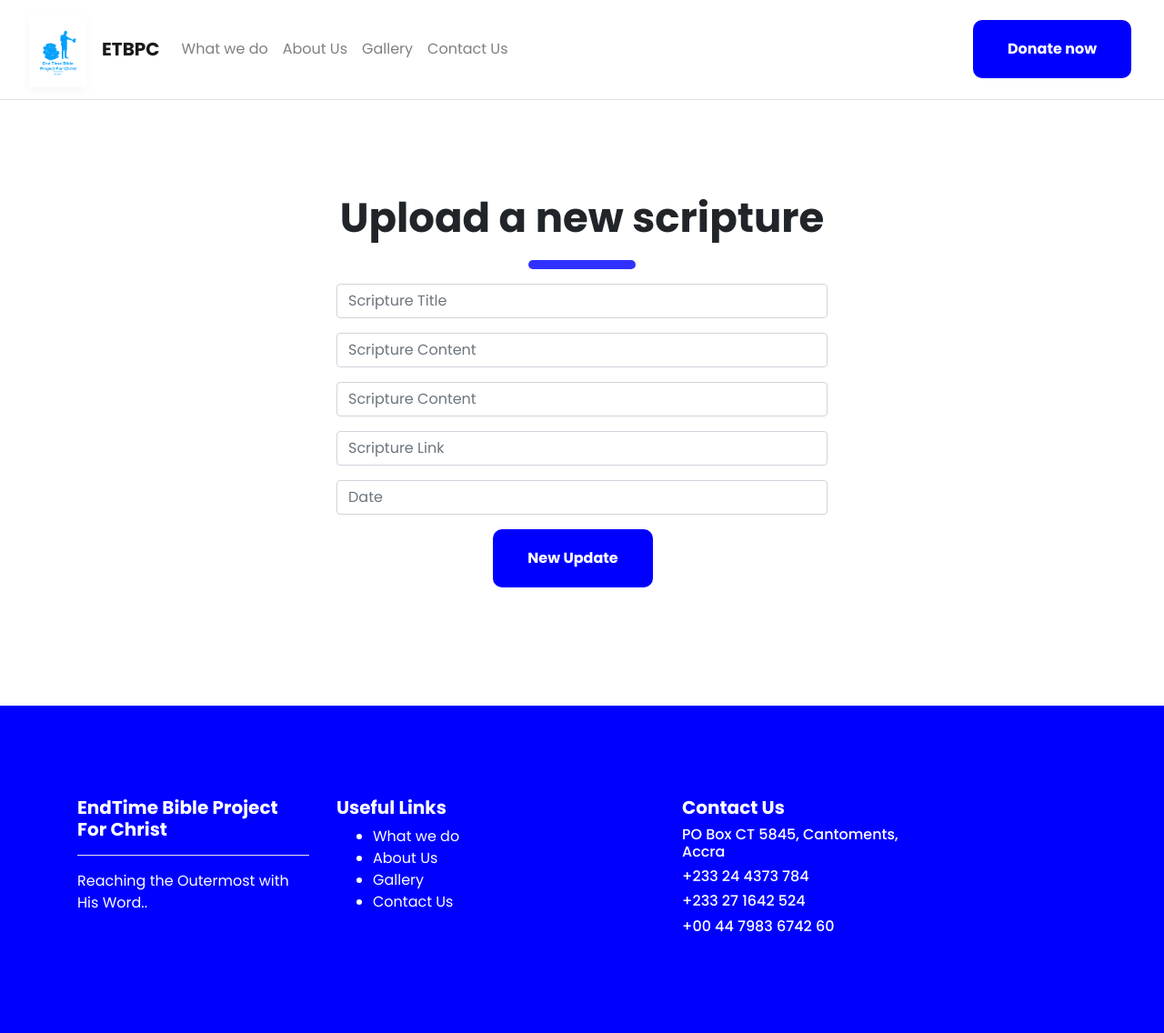
After one commit to Kweku7k/etbpc, a Flask app: page /addupdate in a window 1280 px wide. The commit adds this page. Shown: the whole page at 91% size. Run offline with Flask 2, Linux system fonts and the light colour scheme; some libraries are stand-ins or nearby versions.

Commit message:
push to update content

```diff
--- a/app.py
+++ b/app.py
@@ -24,20 +24,49 @@ class Scripture(db.Model):
     def __repr__(self):
         return f"Scripture('{self.id}', '{self.title}')"
 
+
+class Update(db.Model):
+    tablename = ['Update']
+
+    id = db.Column(db.Integer, primary_key=True)
+    field1 = db.Column(db.String)
+    field2 = db.Column(db.String)
+    field3 = db.Column(db.String)
+    field4 = db.Column(db.String)
+    date = db.Column(db.String)
+    date_created = db.Column(db.DateTime, default=datetime.utcnow)
+    # author = db.Column(db.String)
+    # image_file = db.Column(db.String(200), default='default.png')
+
+    def __repr__(self):
+        return f"Scripture('{self.id}', '{self.date}')"
+
 @app.route('/',methods=['GET','POST'])
 def home():
     scripture = Scripture.query.order_by(Scripture.id.desc()).first()
+    update = Update.query.order_by(Update.id.desc()).first()
     print(scripture)
-    return render_template('index.html', scripture=scripture)
+    print(update)
+    return render_template('index.html', scripture=scripture, update=update)
 
 
 @app.route('/donate')
 def donate():
     return render_template('donate.html')
 
+@app.route('/about')
+def about():
+    return render_template('about.html')
+
 @app.route('/gallery')
 def gallery():
     return render_template('gallery.html')
+
+@app.route('/updates')
+def updates():
+    return render_template('updates.html')
+
+
 
 
 
@@ -52,6 +81,17 @@ def addscripture():
         return redirect(url_for('home'))
     return render_template('addscripture.html', form=form)
 
+@app.route('/addupdate', methods=['GET','POST'])
+def addupdate():
+    form = UpdateForm()
+    if form.validate_on_submit():
+        newUpdate = Update(field1=form.field1.data, date=form.date.data, field2=form.field2.data, field3=form.field3.data, field4=form.field4.data)
+        db.session.add(newUpdate)
+        db.session.commit()
+        flash(f'New update successful.', 'success')
+        return redirect(url_for('home'))
+    return render_template('addupdate.html', form=form)
+
 @app.route('/statement')
 def statement():
     return render_template('statement.html')
--- a/forms.py
+++ b/forms.py
@@ -9,3 +9,12 @@ class ScriptureForm(FlaskForm):
     content = StringField('Content', widget=TextArea(), validators=[DataRequired()])
     link = StringField('Scripture link', validators=[ DataRequired()])
     submit = SubmitField('Upload New Scripture Reading')
+
+
+class UpdateForm(FlaskForm):
+    field1 = StringField('field1', validators=[DataRequired()])
+    field2 = StringField('field2', validators=[DataRequired()])
+    field3 = StringField('field3', validators=[DataRequired()])
+    field4 = StringField('field4', validators=[DataRequired()])
+    date = StringField('date', validators=[DataRequired()])
+    submit = SubmitField('New Update')
--- /dev/null
+++ b/templates/addupdate.html
@@ -0,0 +1,52 @@
+{% extends "layout.html" %}
+
+
+{% block body %}
+    <section class="primarySection">
+        <div class="container">
+            <div class="row" style="text-align: center;">
+                <div class="col-md-3"></div>
+                <div class="col-md-6">
+
+                    <h1 data-aos="fade-in" data-aos-easing="ease-in" data-aos-duration="500" class="heading" style="font-family: 'Poppins', sans-serif;">Upload a new scripture</h1>
+                    <hr class="header-line-middle">
+
+                    <form action="" method="post" enctype="multipart/form-data" >
+                      {{ form.hidden_tag() }}
+
+                      <div class="form-group">
+                        <!-- {{ form.field1.label }} -->
+                        {{ form.field1 (class="form-control", placeholder= "Scripture Title") }}
+                    </div>
+                      <div class="form-group">
+                        <!-- {{ form.field2.label }} -->
+                        {{ form.field2 (class="form-control", row=50, placeholder= "Scripture Content") }}
+                    </div>
+                      <div class="form-group">
+                        <!-- {{ form.field3.label }} -->
+                        {{ form.field3 (class="form-control", row=50, placeholder= "Scripture Content") }}
+                    </div>
+                      <div class="form-group">
+                        <!-- {{ form.field4.label }} -->
+                        {{ form.field4 (class="form-control", placeholder= "Scripture Link") }}
+                    </div>
+                      <div class="form-group">
+                        <!-- {{ form.field4.label }} -->
+                        {{ form.date (class="form-control", placeholder= "Date") }}
+                    </div>
+
+                    <div data-aos="fade-up" data-aos-easing="ease-in" data-aos-duration="500" >
+                      {{form.submit (class="primaryButton")}}
+                  </div>
+
+                    </form>
+
+                </div>
+                <div class="col-md-3"></div>
+            </div>
+
+        </div>
+    </section>
+
+
+    {% endblock %}
--- a/templates/layout.html
+++ b/templates/layout.html
@@ -21,12 +21,14 @@
   </head>
   <body class="body">
 
-    <nav class="border-bottom navbar navbar-expand-lg navbar-light navbar-fixed-top bg-white" >
+    <nav class="border-bottom navbar navbar-expand-lg navbar-light sticky-top navbar-fixed-top bg-white" >
         <a class="navbar-brand" href="{{ url_for('home') }}">
+          <div style="display: flex; align-items: center;">
+            <img src="../static/img/bluelogo.png" style="width: 5vw;" alt="">
             <h6 class="header" style="margin: 0; font-weight: bold; ">
-            <!-- <i class="fa fa-heart-o" aria-hidden="true"></i> -->
               ETBPC</a>
-      </h6>
+            </h6>
+          </div>
       <button class="navbar-toggler" type="button" data-toggle="collapse" data-target="#navbarSupportedContent" aria-controls="navbarSupportedContent" aria-expanded="false" aria-label="Toggle navigation">
         <span class="navbar-toggler-icon"></span>
       </button>
@@ -37,10 +39,10 @@
             <a class="nav-link" href="#whatWeDo">What we do <span class="sr-only">(current)</span></a>
           </li>
           <li class="nav-item">
-            <a class="nav-link" href="#about">About Us <span class="sr-only">(current)</span></a>
+            <a class="nav-link" href="{{url_for("about")}}">About Us <span class="sr-only">(current)</span></a>
           </li>
           <li class="nav-item">
-            <a class="nav-link" href="#gallery">Gallery <span class="sr-only">(current)</span></a>
+            <a class="nav-link" href="{{url_for("gallery")}}">Gallery <span class="sr-only">(current)</span></a>
         </li>
         <li class="nav-item">
             <a class="nav-link" href="#contact">Contact Us <span class="sr-only">(current)</span></a>
@@ -88,7 +90,7 @@
                     <hr style="background-color: white;">
                     <p>Reaching the Outermost with His Word..</p>
                 </div>
-                <div class="col-md-3">
+                <div class="col-md-4">
                     <h5 class="small-header" style="color:white">Useful Links</h5>
 
                     <ul>
@@ -107,7 +109,7 @@
                     </ul>
                 </div>
 
-                <div class="col-md-6">
+                <div class="col-md-3">
 
                     <h5 class="small-header" style="color:white">Contact Us</h5>
                     <h6>PO Box CT 5845, Cantoments, Accra</h6>
```
Also changed, not shown: templates/about.html (added, +60 -0 lines), templates/index.html (+56 -25 lines), templates/updates.html (added, +32 -0 lines), static/img/bluelogo.png (added), test.db, 3 other files.
